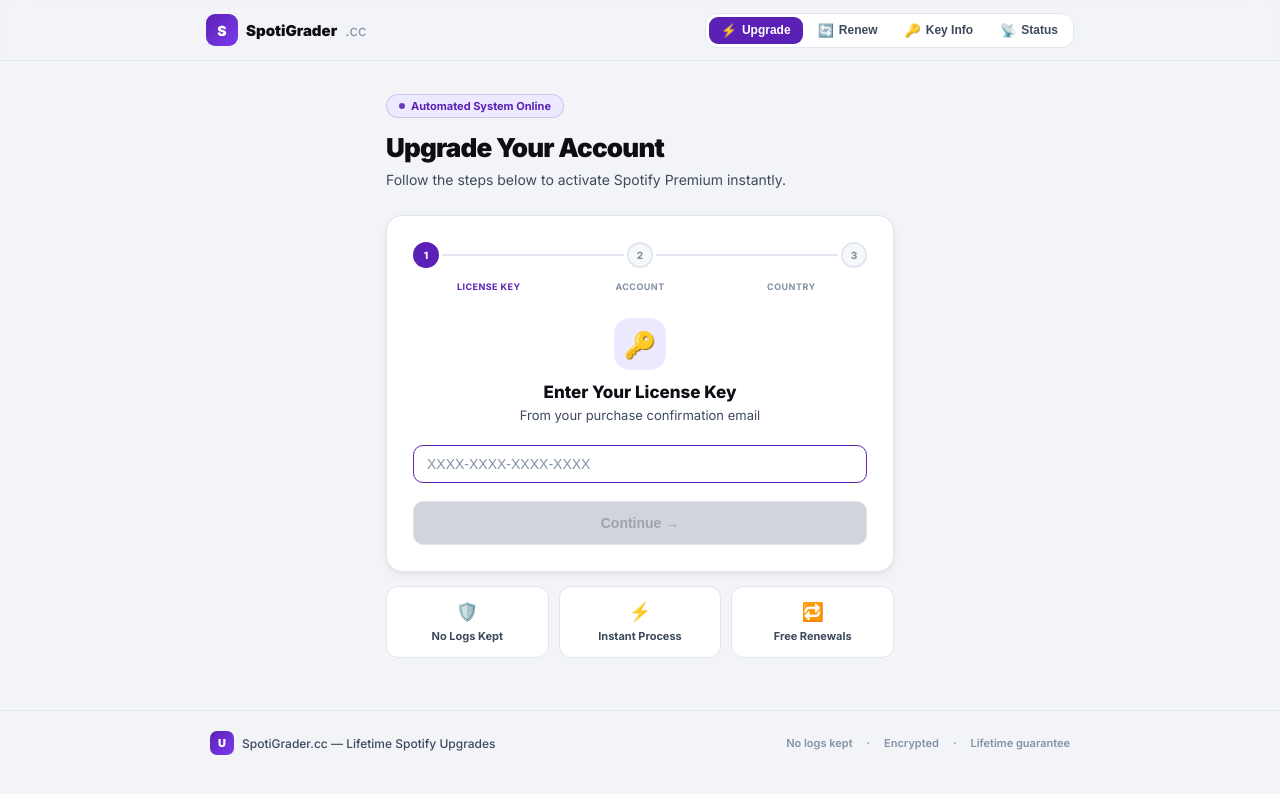
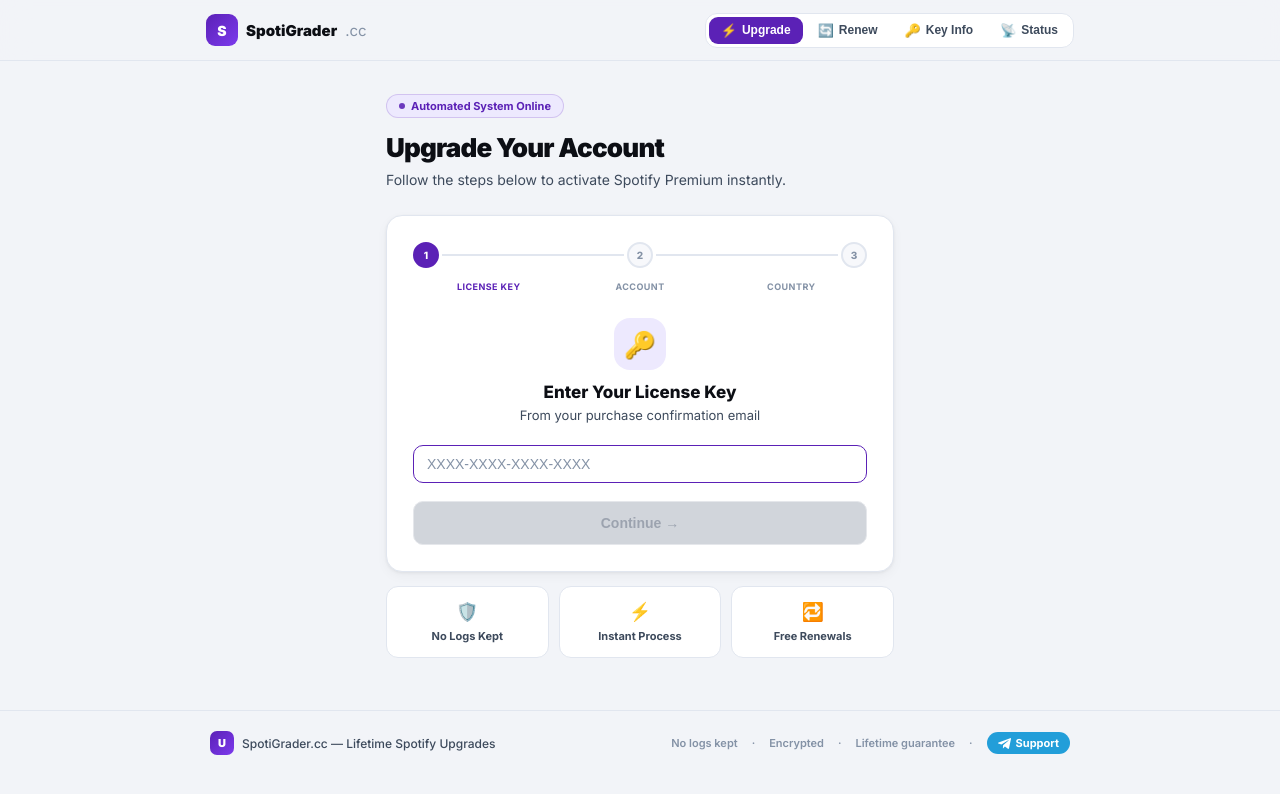
Before and after one commit to matrixxpay-cell/spotigrademain1, a React (Vite) app: page / in a window 1280 px wide. Shown: the top 794 px of the page. Built offline with nearby package versions, Linux system fonts and the light colour scheme.

Commit message:
Footer: add Telegram support link button
https://claude.ai/code/session_01R5B3fdhojesoMo2jicWHqZ

```diff
--- a/src/App.jsx
+++ b/src/App.jsx
@@ -3081,8 +3081,18 @@ export default function App(){
             </div>
             <span style={{fontSize:12,color:C.textSub,fontWeight:500}}>SpotiGrader.cc — Lifetime Spotify Upgrades</span>
           </div>
-          <div style={{display:"flex",gap:14,fontSize:11,color:C.textMuted,fontWeight:600}}>
+          <div style={{display:"flex",alignItems:"center",gap:14,fontSize:11,color:C.textMuted,fontWeight:600,flexWrap:"wrap"}}>
             <span>No logs kept</span><span>·</span><span>Encrypted</span><span>·</span><span>Lifetime guarantee</span>
+            <span>·</span>
+            <a href="https://t.me/spotigradersupportbot" target="_blank" rel="noopener noreferrer"
+              style={{display:"inline-flex",alignItems:"center",gap:5,padding:"4px 11px",borderRadius:999,
+                background:"#229ED9",color:"#fff",fontWeight:700,fontSize:11,textDecoration:"none",
+                transition:"opacity 0.15s"}}
+              onMouseEnter={e=>e.currentTarget.style.opacity="0.85"}
+              onMouseLeave={e=>e.currentTarget.style.opacity="1"}>
+              <svg width="13" height="13" viewBox="0 0 24 24" fill="white"><path d="M9.417 15.181l-.397 5.584c.568 0 .814-.244 1.109-.537l2.663-2.545 5.518 4.041c1.012.564 1.725.267 1.998-.931L23.93 3.821c.321-1.496-.541-2.081-1.527-1.714L1.08 10.333c-1.453.564-1.431 1.374-.247 1.741l5.443 1.693L18.94 6.218c.575-.385 1.095-.172.666.213z"/></svg>
+              Support
+            </a>
           </div>
         </div>
       </footer>
```
